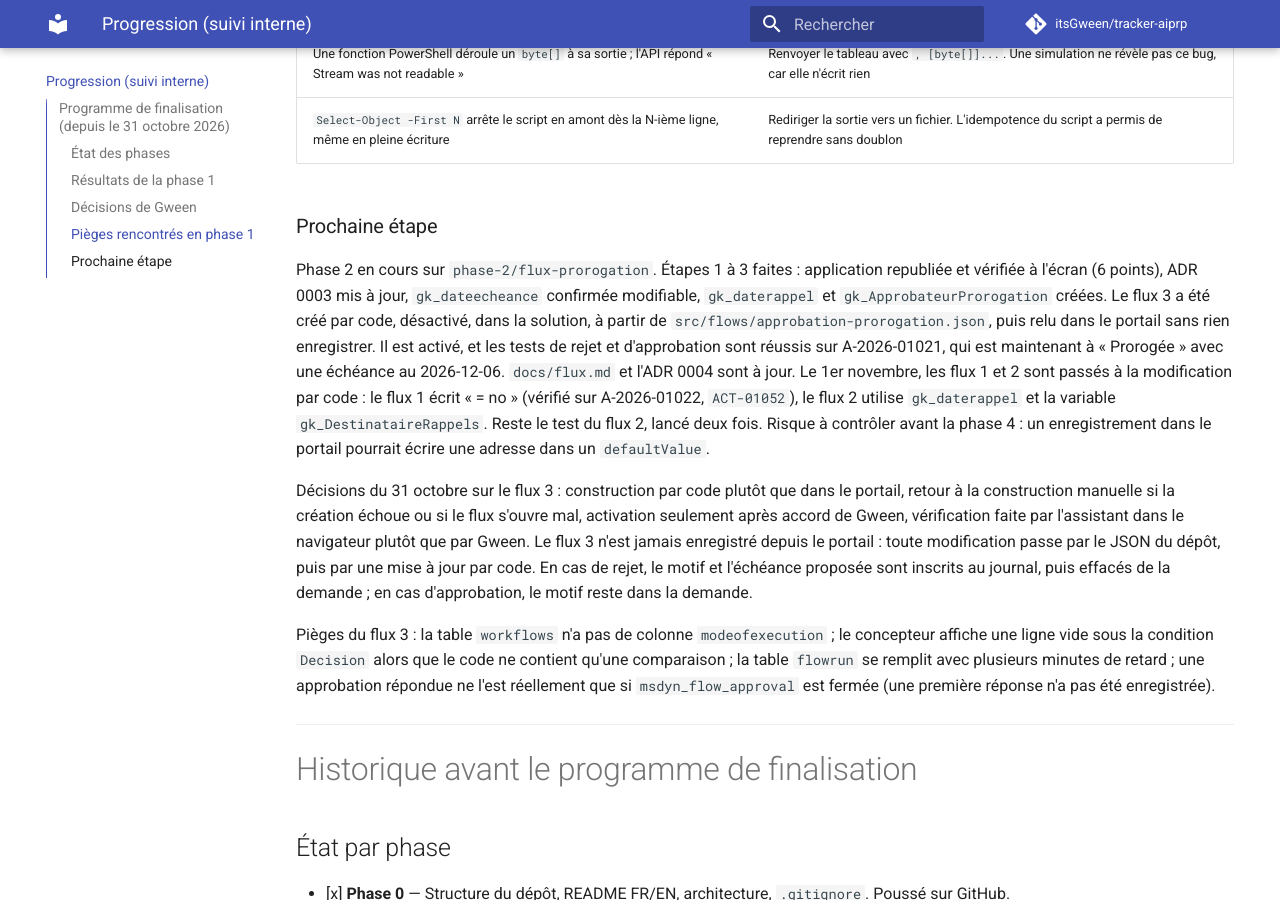
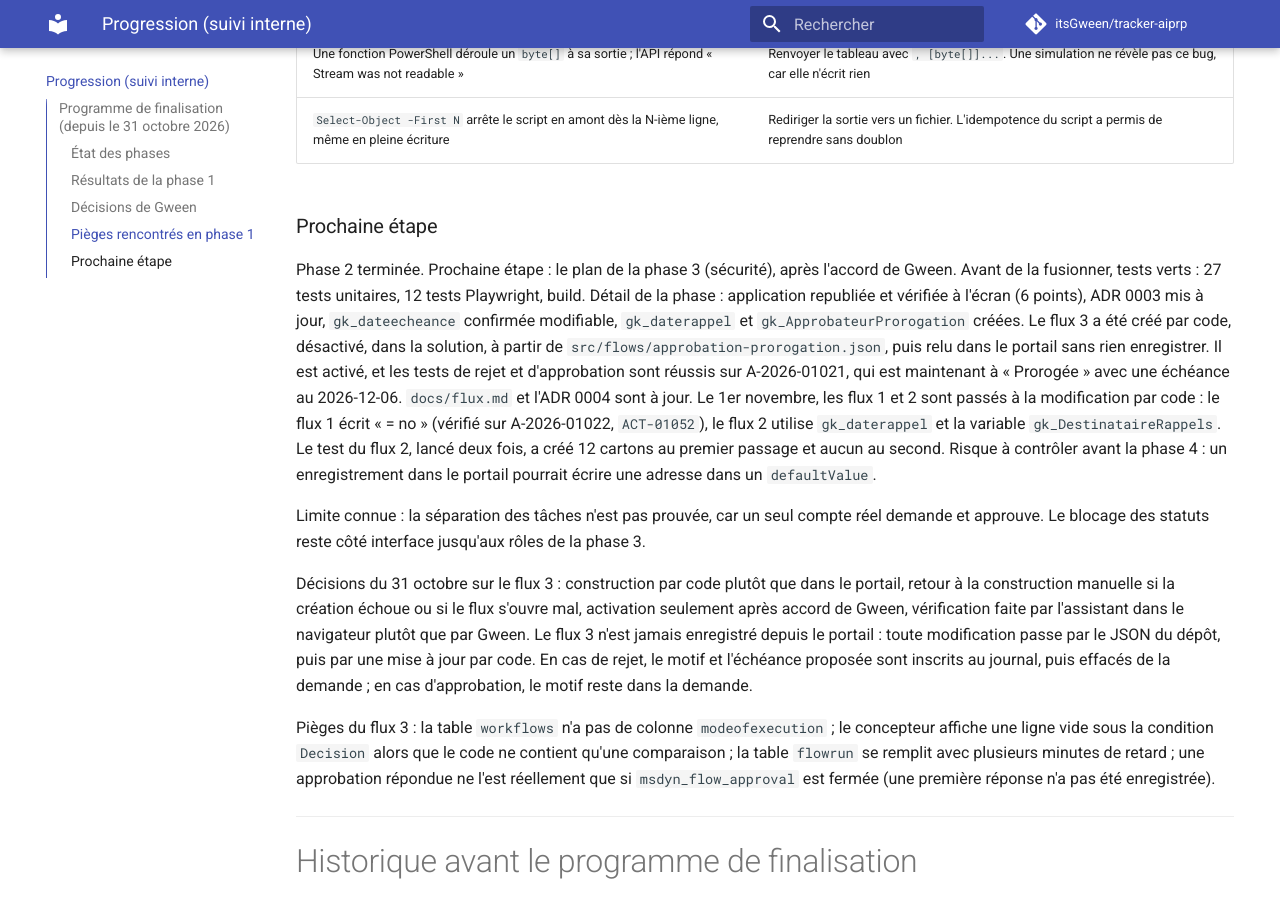
Before and after one commit to itsGween/tracker-aiprp, an MkDocs documentation site: the page built from docs/progression.md, in a window 1280 px wide and 900 px high, scrolled down 3447 px. Built offline with MkDocs 1.6.1 and Material for MkDocs 9.7.7, drawn with Linux system fonts in a browser that asks for light colours; comment, search, counter and statistics services are not loaded; some of the changed text lies outside the part shown.

Commit message:
docs(flux): consigne le test anti-doublon et cloture la phase 2
Co-Authored-By: Claude Opus 5.5 <noreply@anthropic.com>

```diff
--- a/docs/progression.md
+++ b/docs/progression.md
@@ -14,8 +14,8 @@ de l'historique, plus bas dans ce document.
 - [x] **Phase 1** — Stabiliser l'application : terminée, fusionnée dans `main`, publiée et vérifiée
   à l'écran. Deux contrôles mineurs n'ont pas été faits : l'encadré jaune et le lien d'évitement
   dans l'application publiée.
-- [ ] **Phase 2** — Flux 3 (approbation des prorogations), améliorations des flux 1 et 2 : plan en
-  8 points approuvé le 31 octobre, à démarrer.
+- [x] **Phase 2** — Flux 3 (approbation des prorogations), améliorations des flux 1 et 2 : terminée
+  le 1er novembre, testée et fusionnée dans `main`.
 - [ ] **Phase 3** — Sécurité (rôles Agent AIPRP et Gestionnaire AIPRP).
 - [ ] **Phase 4** — ALM (solution dépaquetée, déploiement, GitHub Actions). Le fichier de paramètres
   de déploiement doit fournir les valeurs de `gk_ApprobateurProrogation` et `gk_DestinataireRappels`.
@@ -98,7 +98,9 @@ Correction des données appliquée par `scripts/Repair-DonneesDemo.ps1` et relue
 
 ### Prochaine étape
 
-Phase 2 en cours sur `phase-2/flux-prorogation`. Étapes 1 à 3 faites : application republiée et
+Phase 2 terminée. Prochaine étape : le plan de la phase 3 (sécurité), après l'accord de Gween.
+Avant de la fusionner, tests verts : 27 tests unitaires, 12 tests Playwright, build. Détail de la
+phase : application republiée et
 vérifiée à l'écran (6 points), ADR 0003 mis à jour, `gk_dateecheance` confirmée modifiable,
 `gk_daterappel` et `gk_ApprobateurProrogation` créées. Le flux 3 a été créé par code, désactivé, dans
 la solution, à partir de `src/flows/approbation-prorogation.json`, puis relu dans le portail sans
@@ -106,8 +108,12 @@ rien enregistrer. Il est activé, et les tests de rejet et d'approbation sont r
 qui est maintenant à « Prorogée » avec une échéance au 2026-12-06. `docs/flux.md` et l'ADR 0004 sont
 à jour. Le 1er novembre, les flux 1 et 2 sont passés à la modification par code : le flux 1 écrit
 « = no » (vérifié sur A-2026-01022, `ACT-01052`), le flux 2 utilise `gk_daterappel` et la variable
-`gk_DestinataireRappels`. Reste le test du flux 2, lancé deux fois. Risque à contrôler avant la
-phase 4 : un enregistrement dans le portail pourrait écrire une adresse dans un `defaultValue`.
+`gk_DestinataireRappels`. Le test du flux 2, lancé deux fois, a créé 12 cartons au premier passage et
+aucun au second. Risque à contrôler avant la phase 4 : un enregistrement dans le portail pourrait
+écrire une adresse dans un `defaultValue`.
+
+Limite connue : la séparation des tâches n'est pas prouvée, car un seul compte réel demande et
+approuve. Le blocage des statuts reste côté interface jusqu'aux rôles de la phase 3.
 
 Décisions du 31 octobre sur le flux 3 : construction par code plutôt que dans le portail, retour à
 la construction manuelle si la création échoue ou si le flux s'ouvre mal, activation seulement après
```
Also changed, not shown: docs/flux.md (+10 -0 lines).
